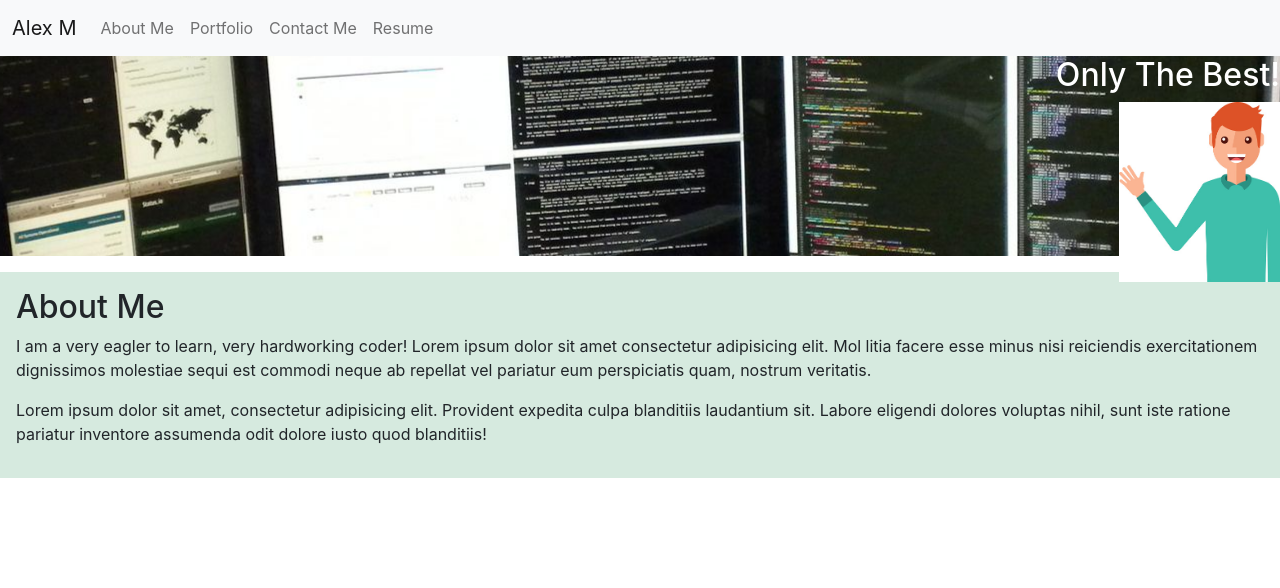
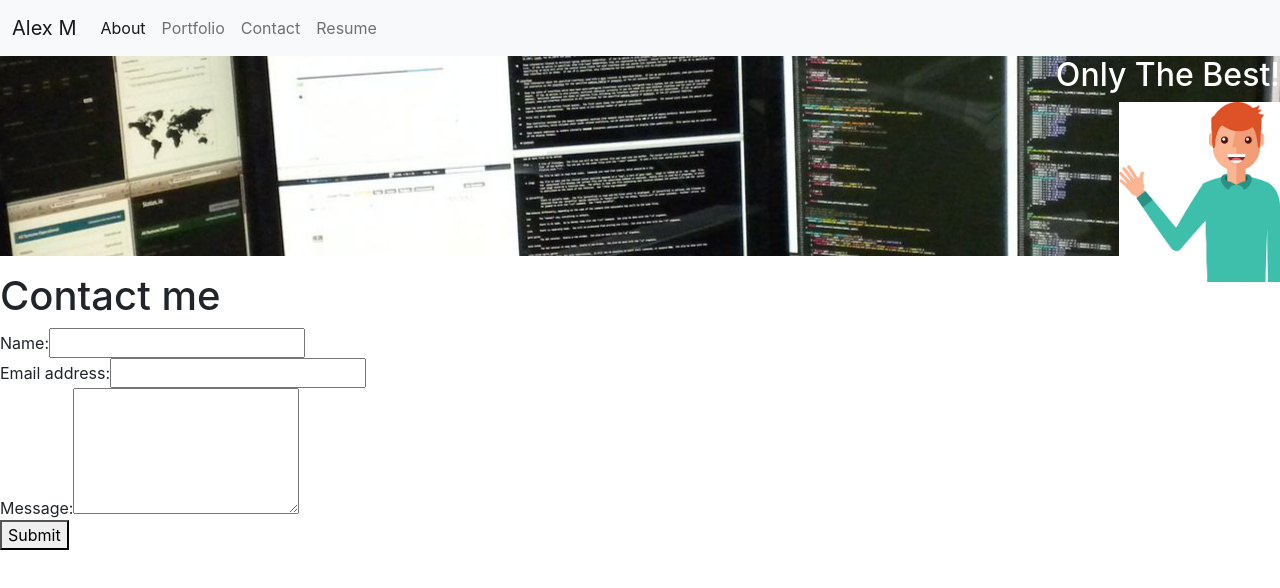
Before and after one commit to alexm1937/my-react-showcase, a React (Create React App) app: page / in a window 1280 px wide. Shown: the top 588 px of the page. Built offline with nearby package versions, Linux system fonts and the light colour scheme.

Commit message:
created contact component, nav links now highlighting current page

```diff
--- a/src/App.js
+++ b/src/App.js
@@ -2,18 +2,51 @@ import React, { useState } from 'react';
 // import Nav from './components/Nav';
 import Header from './components/Header';
 import About from './components/About';
+import ContactForm from './components/Contact';
+import Portfolio from './components/Portfolio';
+// import Project from './components/Project';
+// import Resume from './components/Resume';
+// import Footer from './components/Footer';
 
 function App() {
+  const [sections] = useState([
+    {
+      name: 'about',
+      description: 'About Me Page',
+    },
+    { name: 'portfolio', description: 'Portfolio of my work' },
+    { name: 'contact', description: 'How to get ahold of me' },
+    { name: 'resume', description: 'My resume page' },
+  ]);
+  const [currentSection, setCurrentSection] = useState(sections[0]);
 
-  //consts and props up here
-
+  const [aboutSelected, setAboutSelected] = useState(true);
+  const [portfolioSelected, setPortfolioSelected] = useState(false);
+  const [contactSelected, setContactSelected ] = useState(false);
+  const [resumeSelected, setResumeSelected ] = useState(false);
 
   //returns html body
   return (
     <div>
-      <Header></Header>
+      <Header
+      sections = {sections}
+      setCurrentSection={setCurrentSection}
+      currentSection={currentSection}
+      ></Header>
+
       <main>
-        <About></About>
+        {/* <About></About> */}
+        <ContactForm></ContactForm>
+
+        {/* {!aboutSelected ? (
+        <>
+          <Gallery currentCategory={currentCategory}></Gallery>
+          <About></About>
+        </>
+      ) : (
+          <ContactForm></ContactForm>
+        )} */}
+
       </main>
     </div>
   );
--- /dev/null
+++ b/src/components/Contact/index.js
@@ -0,0 +1,73 @@
+import React, { useState } from 'react';
+import { validateEmail } from '../../utils/helpers';
+
+function ContactForm() {
+    const [formState, setFormState] = useState({ name: '', email: '', message: '' });
+    const { name, email, message } = formState;
+    const [errorMessage, setErrorMessage] = useState('');
+
+
+    //handles form inputs
+    function handleChange(e) {
+
+        //validation
+        if (e.target.name === 'email') {
+            const isValid = validateEmail(e.target.value);
+            if (!isValid) {
+                setErrorMessage('Your email is invalid.');
+            } else {
+                setErrorMessage('');
+            }
+        } else { //if input is not email field, then just check for any length
+            if (!e.target.value.length) {
+              setErrorMessage(`${e.target.name} is required.`);
+            } else {
+              setErrorMessage('');
+            }
+          }
+
+        //updates state
+        if (!errorMessage) {
+            setFormState({ ...formState, [e.target.name]: e.target.value });
+          }
+        // console.log('errorMessage', errorMessage);
+    }
+
+    // console.log(formState);
+
+    //handle form SUBMIT
+    function handleSubmit(e) {
+        e.preventDefault();
+        console.log(formState);
+      }
+
+    return (
+        <section>
+          <h1 data-testid="h1">Contact me</h1>
+          <form id="contact-form" onSubmit={handleSubmit}>
+            <div>
+                <label htmlFor="name">Name:</label>
+                <input type="text" name="name" defaultValue={name} onBlur={handleChange} />
+            </div>
+            <div>
+                <label htmlFor="email">Email address:</label>
+                <input type="email" name="email" defaultValue={email} onBlur={handleChange} />
+            </div>
+            <div>
+                <label htmlFor="message">Message:</label>
+                <textarea name="message" rows="5"  defaultValue={message} onBlur={handleChange} />
+            </div>
+             {/* jsx equiv to if statement:  */}
+            {errorMessage && (
+                <div>
+                    <p className="error-text">{errorMessage}</p>
+                </div>
+                )}
+            <button data-testid="button" type="submit">Submit</button>
+          </form>
+        </section>
+      )
+
+}
+
+export default ContactForm;
--- a/src/components/Header/index.js
+++ b/src/components/Header/index.js
@@ -2,11 +2,20 @@ import React from "react";
 import Nav from '../Nav';
 import avatart from '../../assets/imgs/avatarimg.jpg';
 
-function Header() {
-// const {} = props;
+function Header(props) {
+    const {
+        sections = {},
+        setCurrentSection,
+        currentSection
+    } = props;
+
     return (
         <div>
-            <Nav></Nav>
+            <Nav
+                sections = {sections}
+                setCurrentSection={setCurrentSection}
+                currentSection={currentSection}
+            ></Nav>
             <figure className="only-best">
             <h2>Only The Best!</h2>
             <img src={avatart} alt='avatar image' className="avatart"></img>
--- a/src/components/Nav/index.js
+++ b/src/components/Nav/index.js
@@ -1,7 +1,22 @@
-import React from "react";
+import React, { useState } from 'react';
+import { capitalizeFirstLetter } from "../../utils/helpers";
 
-function Nav() {
-// const {} = props;
+function Nav(props) {
+    // const [sections] = useState([
+    //     {
+    //       name: 'about',
+    //       description: 'About Me Page',
+    //     },
+    //     { name: 'portfolio', description: 'Portfolio of my work' },
+    //     { name: 'contact', description: 'How to get ahold of me' },
+    //     { name: 'resume', description: 'My resume page' },
+    //   ]);
+    // const [currentSection, setCurrentSection] = useState(sections[0]);
+    const {
+        sections = {},
+        setCurrentSection,
+        currentSection
+    } = props;
 
     return (
         <nav className="navbar navbar-expand navbar-light bg-light">
@@ -9,10 +24,27 @@ function Nav() {
             <a className="navbar-brand" href="#">Alex M</a>
             <div className="collapse navbar-collapse" id="navbarNav">
                 <div className="navbar-nav  d-flex flex-wrap">
-                    <a className="nav-link" href="#">About Me</a>
+                    {/* <a className="nav-link" href='#'>About Me</a>
                     <a className="nav-link" href="#">Portfolio</a>
                     <a className="nav-link" href="#">Contact Me</a>
-                    <a className="nav-link" href="#">Resume</a>
+                    <a className="nav-link" href="#">Resume</a> */}
+
+                    {sections.map((section) => (
+                        <a
+                        className={`nav-link ${currentSection.name === section.name && `active aria-current`} `}
+                        key={section.name}
+                        >
+                        <span
+                            onClick={() => {
+                            setCurrentSection(section);
+                            }}
+                        >
+                            {capitalizeFirstLetter(section.name)}
+                        </span>
+                        </a>
+                    ))}
+
+
                 </div>
             </div>
         </div>
--- /dev/null
+++ b/src/utils/helpers.js
@@ -0,0 +1,8 @@
+export function capitalizeFirstLetter(string) {
+  return string.charAt(0).toUpperCase() + string.slice(1);
+}
+
+export function validateEmail(email) {
+  var re = /^(([^<>()[\]\\.,;:\s@"]+(\.[^<>()[\]\\.,;:\s@"]+)*)|(".+"))@((\[[0-9]{1,3}\.[0-9]{1,3}\.[0-9]{1,3}\.[0-9]{1,3}\])|(([a-zA-Z\-0-9]+\.)+[a-zA-Z]{2,}))$/;
+  return re.test(String(email).toLowerCase());
+}
```
Also changed, not shown: src/components/Portfolio/index.js (added).
